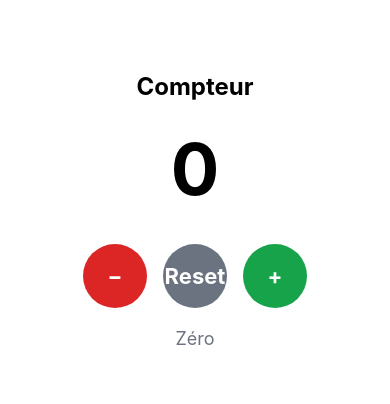
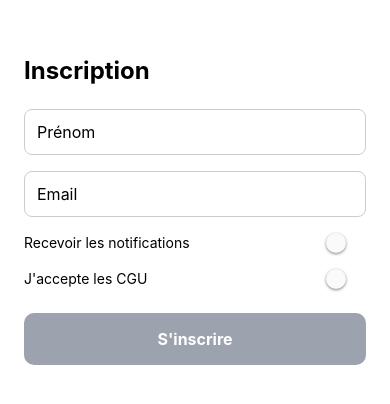
Before and after one commit to lpastyle/ExpoGestionEtat, a React Native app: screen / in a window 390 px wide. Shown: the part 212-616 px from the top of the page. Built offline with nearby package versions, Linux system fonts and the light colour scheme.

Commit message:
Added register form

```diff
--- a/App.js
+++ b/App.js
@@ -1,7 +1,7 @@
-import Compteur from './Compteur';
+import Formulaire from './Formulaire';
 
-// EXEMPLE 3.
-// Compteur avec boutons +/-/reset
+// EXEMPLE 4.
+// Formulaire de saisie
 export default function App() {
-  return <Compteur />;
+  return <Formulaire />;
 }
--- /dev/null
+++ b/Formulaire.jsx
@@ -0,0 +1,108 @@
+import { useState } from 'react';
+import { View, Text, TextInput, Switch,
+         TouchableOpacity, StyleSheet } from 'react-native';
+
+export default function Formulaire() {
+  // Chaque état est indépendant
+  const [prenom,       setPrenom]       = useState('');
+  const [email,        setEmail]         = useState('');
+  const [notifications, setNotifications] = useState(false);
+  const [aAccepte,     setAAccepte]     = useState(false);
+  const [envoye,       setEnvoye]        = useState(false);
+
+  const formulaireValide = prenom.length > 0 &&
+                           email.includes('@') &&
+                           aAccepte;
+
+  const envoyer = () => {
+    if (formulaireValide) setEnvoye(true);
+  };
+
+  if (envoye) {
+    return (
+      <View style={styles.container}>
+        <Text style={styles.succes}>
+          Bienvenue {prenom} !{' '}
+          Inscription confirmée pour {email}
+        </Text>
+        <TouchableOpacity
+          style={styles.bouton}
+          onPress={() => {
+            // Réinitialiser tous les états
+            setPrenom('');
+            setEmail('');
+            setNotifications(false);
+            setAAccepte(false);
+            setEnvoye(false);
+          }}
+        >
+          <Text style={styles.boutonTexte}>Nouvelle inscription</Text>
+        </TouchableOpacity>
+      </View>
+    );
+  }
+
+  return (
+    <View style={styles.container}>
+      <Text style={styles.titre}>Inscription</Text>
+
+      <TextInput
+        style={styles.input}
+        placeholder="Prénom"
+        value={prenom}
+        onChangeText={setPrenom}
+        autoCapitalize="words"
+      />
+
+      <TextInput
+        style={styles.input}
+        placeholder="Email"
+        value={email}
+        onChangeText={setEmail}
+        keyboardType="email-address"
+        autoCapitalize="none"
+      />
+
+      <View style={styles.ligneSwitch}>
+        <Text>Recevoir les notifications</Text>
+        <Switch
+          value={notifications}
+          onValueChange={setNotifications}
+          trackColor={{ true: '#23B2A4' }}
+        />
+      </View>
+
+      <View style={styles.ligneSwitch}>
+        <Text>J'accepte les CGU</Text>
+        <Switch
+          value={aAccepte}
+          onValueChange={setAAccepte}
+          trackColor={{ true: '#23B2A4' }}
+        />
+      </View>
+
+      <TouchableOpacity
+        style={[styles.bouton, !formulaireValide && styles.boutonDisable]}
+        onPress={envoyer}
+        disabled={!formulaireValide}
+      >
+        <Text style={styles.boutonTexte}>S'inscrire</Text>
+      </TouchableOpacity>
+    </View>
+  );
+}
+
+const styles = StyleSheet.create({
+  container:    { flex: 1, padding: 24, justifyContent: 'center' },
+  titre:        { fontSize: 24, fontWeight: 'bold', marginBottom: 24 },
+  input:        { borderWidth: 1, borderColor: '#CCC', borderRadius: 8,
+                  padding: 12, marginBottom: 16, fontSize: 16 },
+  ligneSwitch:  { flexDirection: 'row', justifyContent: 'space-between',
+                  alignItems: 'center', marginBottom: 16 },
+  bouton:       { backgroundColor: '#23B2A4', padding: 16,
+                  borderRadius: 10, alignItems: 'center', marginTop: 8 },
+  boutonDisable: { backgroundColor: '#9CA3AF' },
+  boutonTexte:  { color: '#FFF', fontWeight: 'bold', fontSize: 16 },
+  succes:       { fontSize: 18, textAlign: 'center', marginBottom: 32,
+                  lineHeight: 28 },
+});
```
